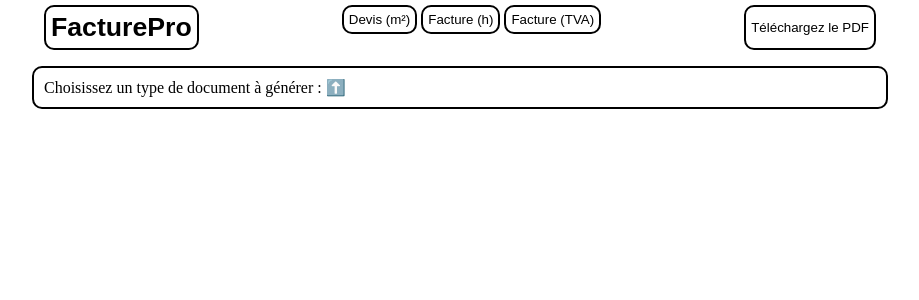
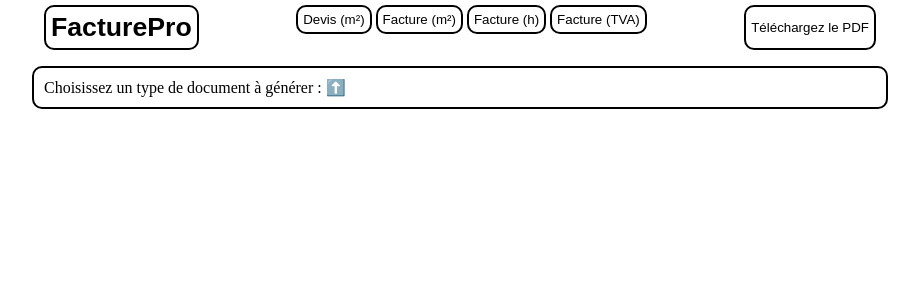
Before and after one commit to antoinemeyer5/facture_pro, a SvelteKit app: page / in a window 1280 px wide. Shown: the top 300 px of the page, without its empty margins (180-1099 px from the left). Built offline with nearby package versions, Linux system fonts and the light colour scheme.

Commit message:
feat: update layout

```diff
--- a/src/routes/+layout.svelte
+++ b/src/routes/+layout.svelte
@@ -18,6 +18,7 @@
 	<a class="no_print" href="/"><button class="button"><h1>FacturePro</h1></button></a>
 	<div>
 		<a class="no_print" href="/devis_1"><button class="button">Devis (m²)</button></a>
+		<a class="no_print" href="/facture_3"><button class="button">Facture (m²)</button></a>
 		<a class="no_print" href="/facture_1"><button class="button">Facture (h)</button></a>
 		<a class="no_print" href="/facture_2"><button class="button">Facture (TVA)</button></a>
 	</div>
```
